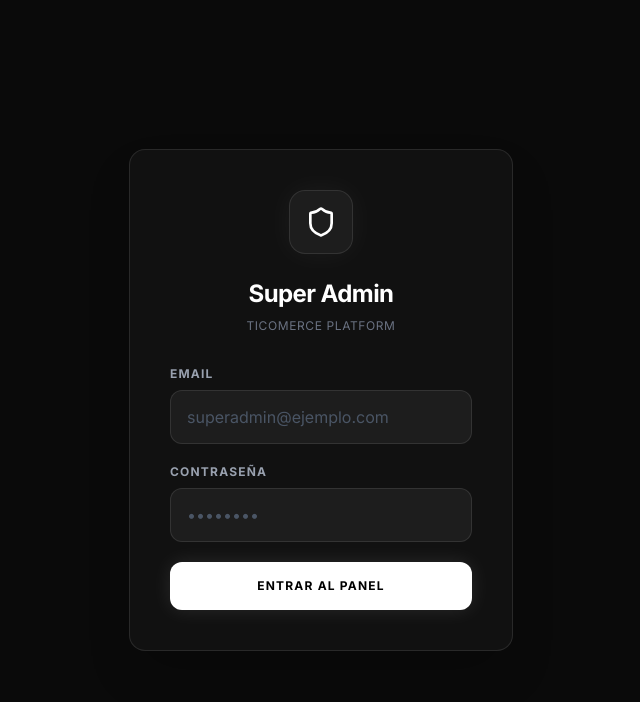
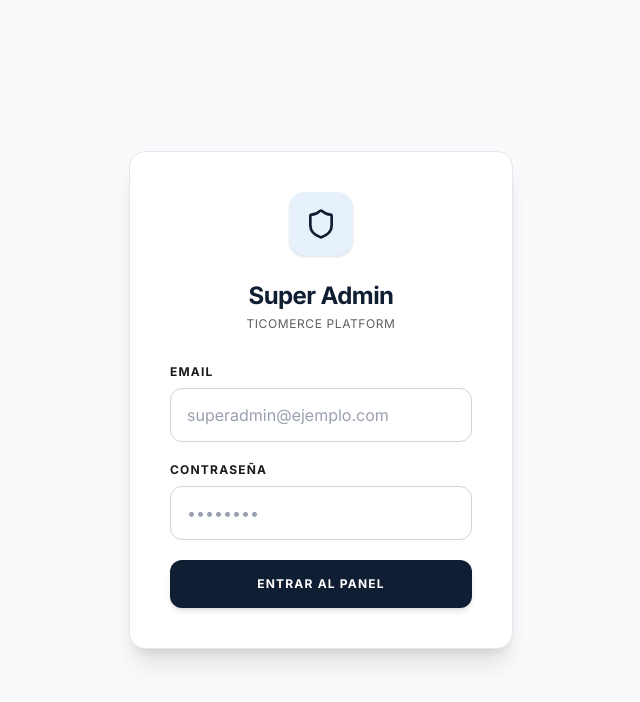
Before and after one commit to EvanDeve/multistore-saas, a Next.js app: page /super-admin in a window 1280 px wide. Shown: the top 702 px of the page, without its empty margins (319-959 px from the left). Built offline with nearby package versions, Linux system fonts and the light colour scheme.

Commit message:
design: polish superadmin and store admin panel designs to match TicoMerce brand guidelines

```diff
--- a/src/app/globals.css
+++ b/src/app/globals.css
@@ -5,9 +5,9 @@
 
   /* Dynamic brand colors — set via inline <style> in store layout.
      Fallback values here for platform-level pages (super-admin, landing). */
-  --color-brand-primary: var(--color-primary, #007bff);
-  --color-brand-secondary: var(--color-secondary, #0062cc);
-  --color-brand-accent: var(--color-accent, #00c853);
+  --color-brand-primary: var(--color-primary, #0F1E33);
+  --color-brand-secondary: var(--color-secondary, #0C447C);
+  --color-brand-accent: var(--color-accent, #E6F1FB);
 
   /* Derived alpha variants */
   --color-brand-primary-light: color-mix(in srgb, var(--color-brand-primary) 12%, white);
@@ -15,11 +15,11 @@
 }
 
 :root {
-  --color-primary: #007bff;
-  --color-secondary: #0062cc;
-  --color-accent: #00c853;
+  --color-primary: #0F1E33;
+  --color-secondary: #0C447C;
+  --color-accent: #E6F1FB;
   --background: #ffffff;
-  --foreground: #1a1a2e;
+  --foreground: #1A1A1A;
 }
 
 body {
--- a/src/app/super-admin/page.tsx
+++ b/src/app/super-admin/page.tsx
@@ -277,49 +277,49 @@ export default function SuperAdminDashboard() {
 
   if (!accessToken) {
     return (
-      <div className="min-h-screen bg-[#0a0a0a] flex items-center justify-center p-4">
-        <div className="bg-[#111] p-10 shadow-2xl max-w-sm w-full rounded-2xl border border-white/10">
-          <div className="w-16 h-16 bg-white/5 flex items-center justify-center mb-6 mx-auto rounded-2xl border border-white/10 shadow-[0_0_30px_rgba(255,255,255,0.05)]">
-            <Shield className="w-8 h-8 text-white" />
+      <div className="min-h-screen bg-gray-50 flex items-center justify-center p-4">
+        <div className="bg-white p-10 shadow-xl max-w-sm w-full rounded-2xl border border-gray-200">
+          <div className="w-16 h-16 bg-[#E6F1FB] flex items-center justify-center mb-6 mx-auto rounded-2xl border border-[#E6F1FB] shadow-sm">
+            <Shield className="w-8 h-8 text-[#0F1E33]" />
           </div>
-          <h1 className="text-2xl font-bold text-center text-white mb-2 tracking-tight">
+          <h1 className="text-2xl font-bold text-center text-[#0F1E33] mb-1 tracking-tight">
             Super Admin
           </h1>
-          <p className="text-center text-gray-500 text-xs tracking-wider uppercase mb-8">TicoMerce Platform</p>
+          <p className="text-center text-[#5F5E5A] text-xs tracking-wider uppercase mb-8">TicoMerce Platform</p>
           <form onSubmit={handleLogin} className="space-y-5">
             <div>
-              <label className="block text-xs font-bold text-gray-400 uppercase tracking-widest mb-2">
+              <label className="block text-xs font-bold text-[#1A1A1A] uppercase tracking-widest mb-2">
                 Email
               </label>
               <input
                 type="email"
                 value={email}
                 onChange={(e) => setEmail(e.target.value)}
-                className="w-full bg-white/5 border border-white/10 text-white rounded-xl px-4 py-3.5 focus:border-white/30 focus:ring-1 focus:ring-white/30 outline-none transition-all placeholder:text-gray-600 focus:bg-white/10"
+                className="w-full bg-white border border-gray-300 text-[#1A1A1A] rounded-xl px-4 py-3.5 focus:border-[#0C447C] focus:ring-1 focus:ring-[#0C447C] outline-none transition-all placeholder:text-gray-400 focus:bg-gray-50"
                 placeholder="superadmin@ejemplo.com"
                 required
               />
             </div>
             <div>
-              <label className="block text-xs font-bold text-gray-400 uppercase tracking-widest mb-2">
+              <label className="block text-xs font-bold text-[#1A1A1A] uppercase tracking-widest mb-2">
                 Contraseña
               </label>
               <input
                 type="password"
                 value={password}
                 onChange={(e) => setPassword(e.target.value)}
-                className="w-full bg-white/5 border border-white/10 text-white rounded-xl px-4 py-3.5 focus:border-white/30 focus:ring-1 focus:ring-white/30 outline-none transition-all placeholder:text-gray-600 focus:bg-white/10"
+                className="w-full bg-white border border-gray-300 text-[#1A1A1A] rounded-xl px-4 py-3.5 focus:border-[#0C447C] focus:ring-1 focus:ring-[#0C447C] outline-none transition-all placeholder:text-gray-400 focus:bg-gray-50"
                 placeholder="••••••••"
                 required
               />
             </div>
             {authError && (
-              <p className="text-red-400 text-xs text-center font-medium bg-red-400/10 py-2 rounded-lg border border-red-400/20">{authError}</p>
+              <p className="text-red-600 text-xs text-center font-medium bg-red-50 py-2 rounded-lg border border-red-100">{authError}</p>
             )}
             <button
               type="submit"
               disabled={isLoggingIn}
-              className="w-full bg-white text-black hover:bg-gray-200 disabled:bg-gray-600 disabled:text-gray-400 font-bold uppercase tracking-widest text-xs py-4 rounded-xl transition-all shadow-[0_0_20px_rgba(255,255,255,0.1)] active:scale-95"
+              className="w-full bg-[#0F1E33] text-white hover:bg-[#0C447C] disabled:bg-gray-400 disabled:text-gray-200 font-bold uppercase tracking-widest text-xs py-4 rounded-xl transition-all shadow-md active:scale-95 cursor-pointer"
             >
               {isLoggingIn ? 'Iniciando sesión...' : 'Entrar al Panel'}
             </button>
@@ -335,44 +335,44 @@ export default function SuperAdminDashboard() {
     <div className="min-h-screen bg-gray-50 flex flex-col md:flex-row font-sans">
 
       {/* Mobile Header */}
-      <div className="md:hidden bg-gray-950 border-b border-gray-900 px-4 py-4 flex items-center justify-between sticky top-0 z-30">
+      <div className="md:hidden bg-white border-b border-gray-200 px-4 py-4 flex items-center justify-between sticky top-0 z-30">
         <div className="flex items-center gap-3">
-          <Shield className="w-6 h-6 text-white" />
-          <span className="font-bold text-white tracking-tight">Platform Control</span>
+          <Shield className="w-6 h-6 text-[#0F1E33]" />
+          <span className="font-bold text-[#0F1E33] tracking-tight">TicoMerce Control</span>
         </div>
-        <button onClick={() => setMobileMenuOpen(true)} className="p-2 -mr-2 text-gray-400">
+        <button onClick={() => setMobileMenuOpen(true)} className="p-2 -mr-2 text-gray-600">
           <Menu className="w-6 h-6" />
         </button>
       </div>
 
       {/* Mobile Sidebar Overlay */}
       {mobileMenuOpen && (
-        <div className="fixed inset-0 bg-black/60 backdrop-blur-sm z-40 md:hidden" onClick={() => setMobileMenuOpen(false)} />
+        <div className="fixed inset-0 bg-black/40 backdrop-blur-sm z-40 md:hidden" onClick={() => setMobileMenuOpen(false)} />
       )}
 
-      {/* Sidebar (Dark Aesthetic) */}
-      <aside className={`fixed inset-y-0 left-0 z-50 w-72 bg-gray-950 flex flex-col shrink-0 transform transition-transform duration-300 ease-in-out md:relative md:translate-x-0 ${mobileMenuOpen ? 'translate-x-0 shadow-2xl' : '-translate-x-full border-r border-gray-900'}`}>
-        <div className="p-6 h-24 flex items-center justify-between md:border-b border-gray-900">
+      {/* Sidebar (White Aesthetic) */}
+      <aside className={`fixed inset-y-0 left-0 z-50 w-72 bg-white flex flex-col shrink-0 transform transition-transform duration-300 ease-in-out md:relative md:translate-x-0 ${mobileMenuOpen ? 'translate-x-0 shadow-xl' : '-translate-x-full border-r border-gray-200'}`}>
+        <div className="p-6 h-24 flex items-center justify-between border-b border-gray-200">
           <div className="flex items-center gap-3">
-            <div className="w-12 h-12 rounded-xl bg-gradient-to-br from-gray-800 to-gray-900 flex items-center justify-center border border-gray-800 shadow-inner">
-              <Shield className="w-6 h-6 text-white" />
+            <div className="w-10 h-10 rounded-lg bg-[#E6F1FB] flex items-center justify-center border border-[#E6F1FB]">
+              <Shield className="w-5 h-5 text-[#0F1E33]" />
             </div>
             <div>
-              <span className="font-black text-xl tracking-tight text-white block">Platform</span>
-              <span className="text-[10px] font-bold text-gray-500 uppercase tracking-widest block">Control Center</span>
+              <span className="font-black text-lg tracking-tight text-[#0F1E33] block">TicoMerce</span>
+              <span className="text-[9px] font-bold text-gray-400 uppercase tracking-widest block">Control Center</span>
             </div>
           </div>
-          <button onClick={() => setMobileMenuOpen(false)} className="p-2 text-gray-500 md:hidden hover:text-white">
+          <button onClick={() => setMobileMenuOpen(false)} className="p-2 text-gray-600 md:hidden hover:text-black">
             <X className="w-5 h-5" />
           </button>
         </div>
 
         <nav className="p-4 flex-1 overflow-y-auto">
-          <ul className="space-y-2">
+          <ul className="space-y-1">
             <li>
               <button
                 onClick={() => { setActiveTab('dashboard'); setMobileMenuOpen(false) }}
-                className={`flex items-center gap-3 px-4 py-3 w-full text-left font-semibold text-sm rounded-xl transition-all ${activeTab === 'dashboard' ? 'bg-white/10 text-white border border-white/10' : 'text-gray-400 hover:bg-white/5 hover:text-gray-200 border border-transparent'}`}
+                className={`flex items-center gap-3 px-4 py-3 w-full text-left font-semibold text-sm rounded-xl transition-all ${activeTab === 'dashboard' ? 'bg-[#E6F1FB] text-[#0F1E33]' : 'text-[#5F5E5A] hover:bg-gray-50 hover:text-[#1A1A1A]'}`}
               >
                 <LayoutDashboard className="w-5 h-5" /> Dashboard
               </button>
@@ -380,41 +380,41 @@ export default function SuperAdminDashboard() {
             <li>
               <button
                 onClick={() => { setActiveTab('tiendas'); setMobileMenuOpen(false) }}
-                className={`flex items-center gap-3 px-4 py-3 w-full text-left font-semibold text-sm rounded-xl transition-all ${activeTab === 'tiendas' ? 'bg-white/10 text-white border border-white/10' : 'text-gray-400 hover:bg-white/5 hover:text-gray-200 border border-transparent'}`}
+                className={`flex items-center gap-3 px-4 py-3 w-full text-left font-semibold text-sm rounded-xl transition-all ${activeTab === 'tiendas' ? 'bg-[#E6F1FB] text-[#0F1E33]' : 'text-[#5F5E5A] hover:bg-gray-50 hover:text-[#1A1A1A]'}`}
               >
                 <Store className="w-5 h-5" /> Tiendas
               </button>
             </li>
-            <div className="pt-8 pb-2 px-4 text-[10px] font-black text-gray-600 uppercase tracking-widest">
+            <div className="pt-6 pb-2 px-4 text-[9px] font-bold text-gray-400 uppercase tracking-widest">
               Administración
             </div>
             <li>
               <button
                 disabled
-                className="flex items-center justify-between px-4 py-3 w-full text-left font-semibold text-sm rounded-xl transition-all text-gray-600 cursor-not-allowed group relative"
+                className="flex items-center justify-between px-4 py-3 w-full text-left font-semibold text-sm rounded-xl transition-all text-gray-300 cursor-not-allowed group relative"
               >
                 <div className="flex items-center gap-3">
                   <CreditCard className="w-5 h-5" /> Facturación
                 </div>
-                <span className="text-[9px] bg-gray-800 text-gray-400 px-2 py-0.5 rounded-full uppercase tracking-wider">Próximamente</span>
+                <span className="text-[8px] bg-gray-100 text-gray-400 px-2 py-0.5 rounded-full uppercase tracking-wider">Próximamente</span>
               </button>
             </li>
             <li>
               <button
                 disabled
-                className="flex items-center justify-between px-4 py-3 w-full text-left font-semibold text-sm rounded-xl transition-all text-gray-600 cursor-not-allowed group relative"
+                className="flex items-center justify-between px-4 py-3 w-full text-left font-semibold text-sm rounded-xl transition-all text-gray-300 cursor-not-allowed group relative"
               >
                 <div className="flex items-center gap-3">
                   <BarChart3 className="w-5 h-5" /> Reportes
                 </div>
-                <span className="text-[9px] bg-gray-800 text-gray-400 px-2 py-0.5 rounded-full uppercase tracking-wider">Próximamente</span>
+                <span className="text-[8px] bg-gray-100 text-gray-400 px-2 py-0.5 rounded-full uppercase tracking-wider">Próximamente</span>
               </button>
             </li>
           </ul>
         </nav>
 
-        <div className="p-4 border-t border-gray-900 bg-black/20">
-          <button onClick={handleLogout} className="flex items-center gap-3 px-4 py-3 text-gray-400 hover:text-white hover:bg-white/5 w-full text-left font-semibold text-sm rounded-xl transition-colors">
+        <div className="p-4 border-t border-gray-200 bg-gray-50/50">
+          <button onClick={handleLogout} className="flex items-center gap-3 px-4 py-3 text-[#5F5E5A] hover:text-[#1A1A1A] hover:bg-gray-100 w-full text-left font-semibold text-sm rounded-xl transition-colors">
             <LogOut className="w-5 h-5" /> Cerrar Sesión
           </button>
         </div>
```
Also changed, not shown: src/app/[slug]/admin/page.tsx (+29 -25 lines).
